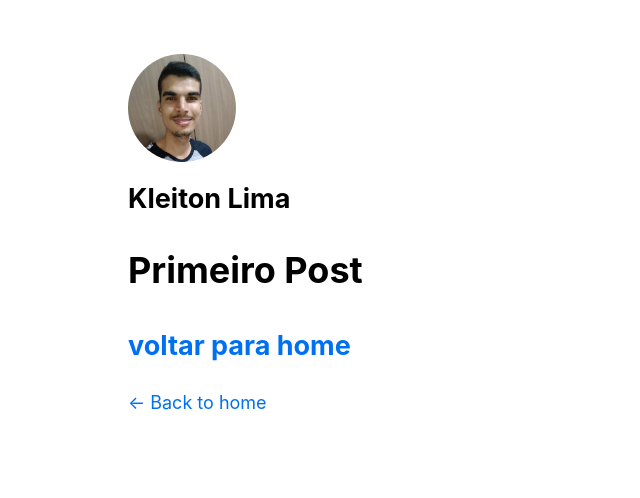
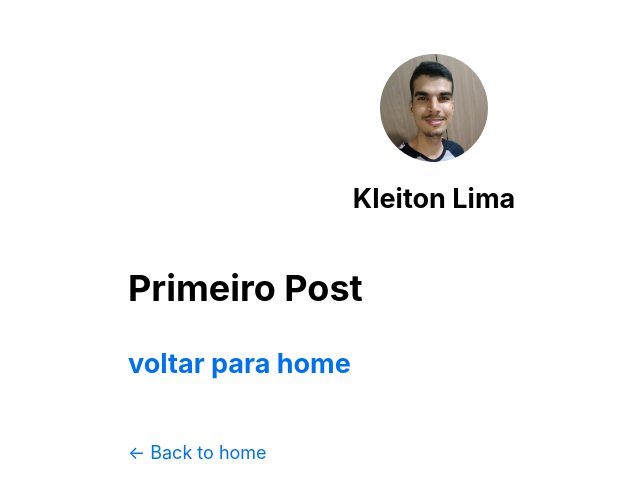
Before and after one commit to KleitonLima/nextjs-learning, a Next.js app: page /posts/first-post in a window 1280 px wide. Shown: the top 498 px of the page, without its empty margins (206-846 px from the left). Built offline with nearby package versions, Linux system fonts and the light colour scheme.

Commit message:
style: add header & backToHome styles

```diff
--- a/components/layout.module.css
+++ b/components/layout.module.css
@@ -1,5 +1,15 @@
 .container {
-    max-width: 36rem;
-    padding: 0 1rem;
-    margin: 3rem auto 6rem;
-  }
+  max-width: 36rem;
+  padding: 0 1rem;
+  margin: 3rem auto 6rem;
+}
+
+.header {
+  display: flex;
+  flex-direction: column;
+  align-items: center;
+}
+
+.backToHome {
+  margin: 3rem 0 0;
+}
```
